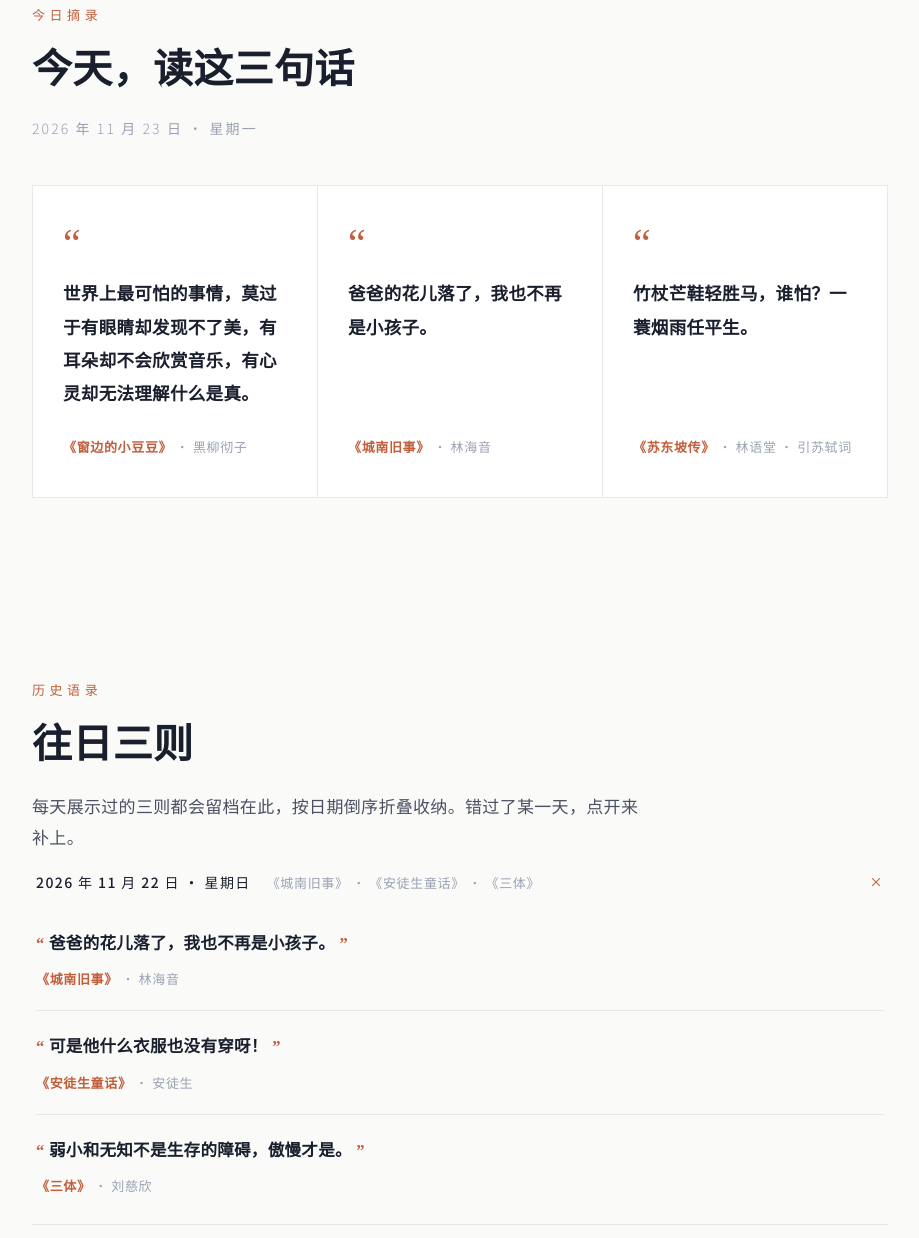
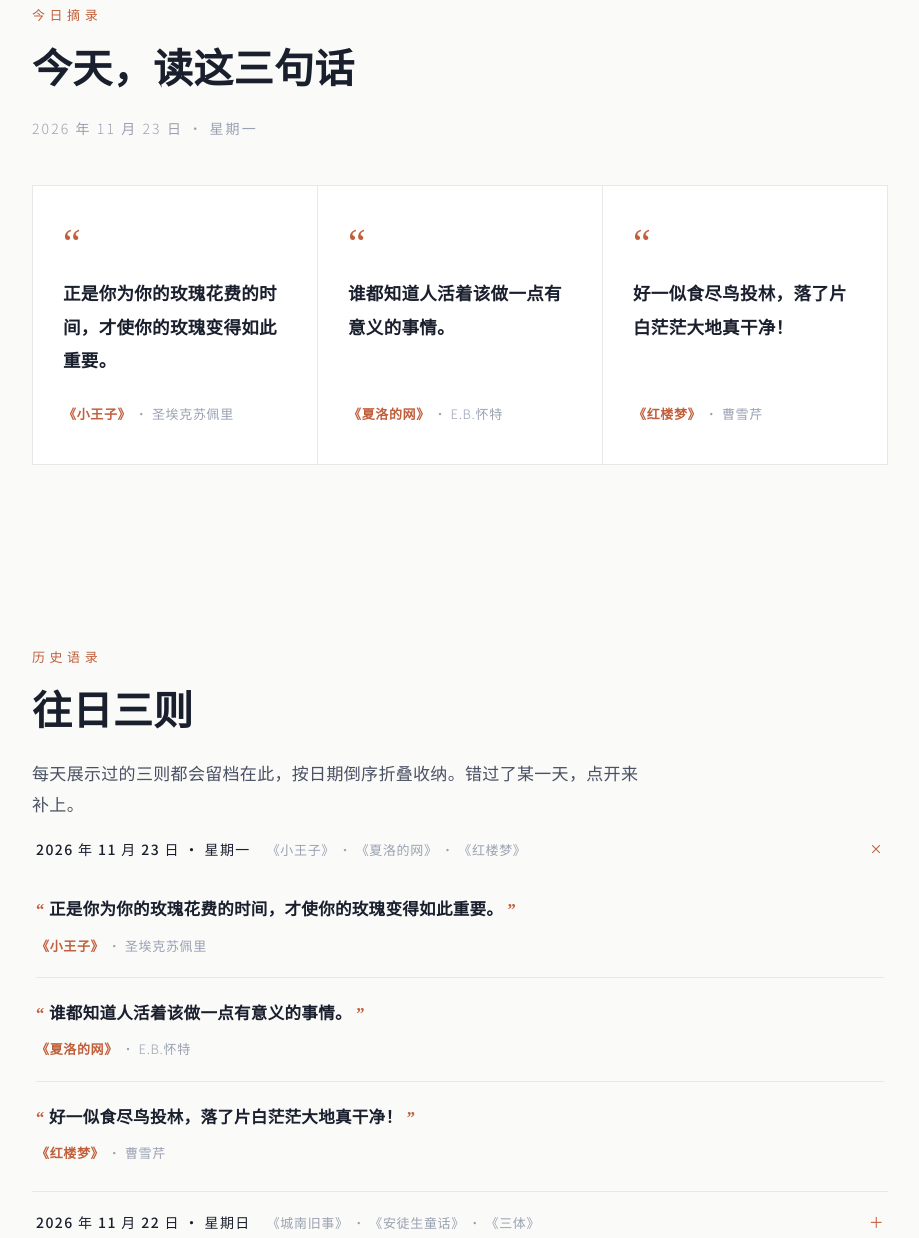
Before and after one commit to yhyacher/qiming, a plain HTML site: page quotes.html in a window 1280 px wide. Shown: the part 551-1789 px from the top of the page, without its empty margins (180-1099 px from the left). Drawn offline with Linux system fonts and the light colour scheme.

Commit message:
更新启明语录 2026-11-23

```diff
--- a/quotes.html
+++ b/quotes.html
@@ -247,13 +247,23 @@ const QUOTES = [
   /* 2026-11-22 新增 */
   { t: "我那时什么也不懂！我应该根据她的行为，而不是根据她的话来判断她。", b: "《小王子》", a: "圣埃克苏佩里", s: "primary" },
   { t: "人心生一念，天地悉皆知。善恶若无报，乾坤必有私。", b: "《西游记》", a: "吴承恩", s: "junior" },
-  { t: "君子求诸己，小人求诸人。", b: "《论语》", a: "孔子及其弟子", s: "college" }
+  { t: "君子求诸己，小人求诸人。", b: "《论语》", a: "孔子及其弟子", s: "college" },
+
+  /* 2026-11-23 新增 */
+  { t: "人之初，性本善。性相近，习相远。", b: "《三字经》", a: "王应麟（传）", s: "primary" },
+  { t: "一朝春尽红颜老，花落人亡两不知！", b: "《红楼梦》", a: "曹雪芹", s: "senior" },
+  { t: "知之者不如好之者，好之者不如乐之者。", b: "《论语》", a: "孔子及其弟子", s: "college" }
 ];
 
 const STAGE_LABEL = { primary: "小学书单", junior: "初中书单", senior: "高中书单", college: "大学书单" };
 
 /* ================== 历史语录（每日三则留档，新的在前） ================== */
 const HISTORY = [
+  { d: "2026-11-23", p: [
+    { t: "正是你为你的玫瑰花费的时间，才使你的玫瑰变得如此重要。", b: "《小王子》", a: "圣埃克苏佩里" },
+    { t: "谁都知道人活着该做一点有意义的事情。", b: "《夏洛的网》", a: "E.B.怀特" },
+    { t: "好一似食尽鸟投林，落了片白茫茫大地真干净！", b: "《红楼梦》", a: "曹雪芹" }
+  ]},
   { d: "2026-11-22", p: [
     { t: "爸爸的花儿落了，我也不再是小孩子。", b: "《城南旧事》", a: "林海音" },
     { t: "可是他什么衣服也没有穿呀！", b: "《安徒生童话》", a: "安徒生" },
```
